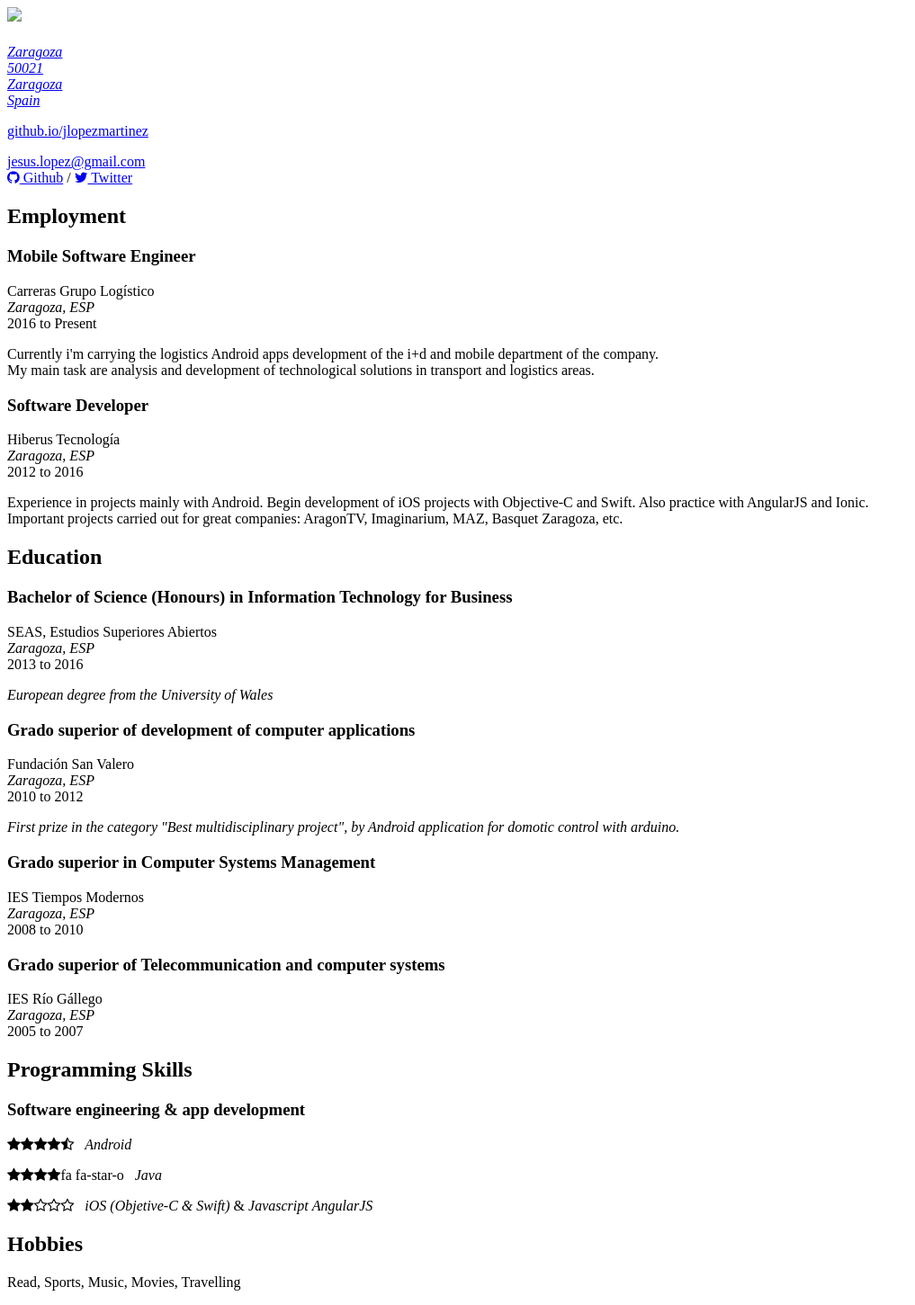
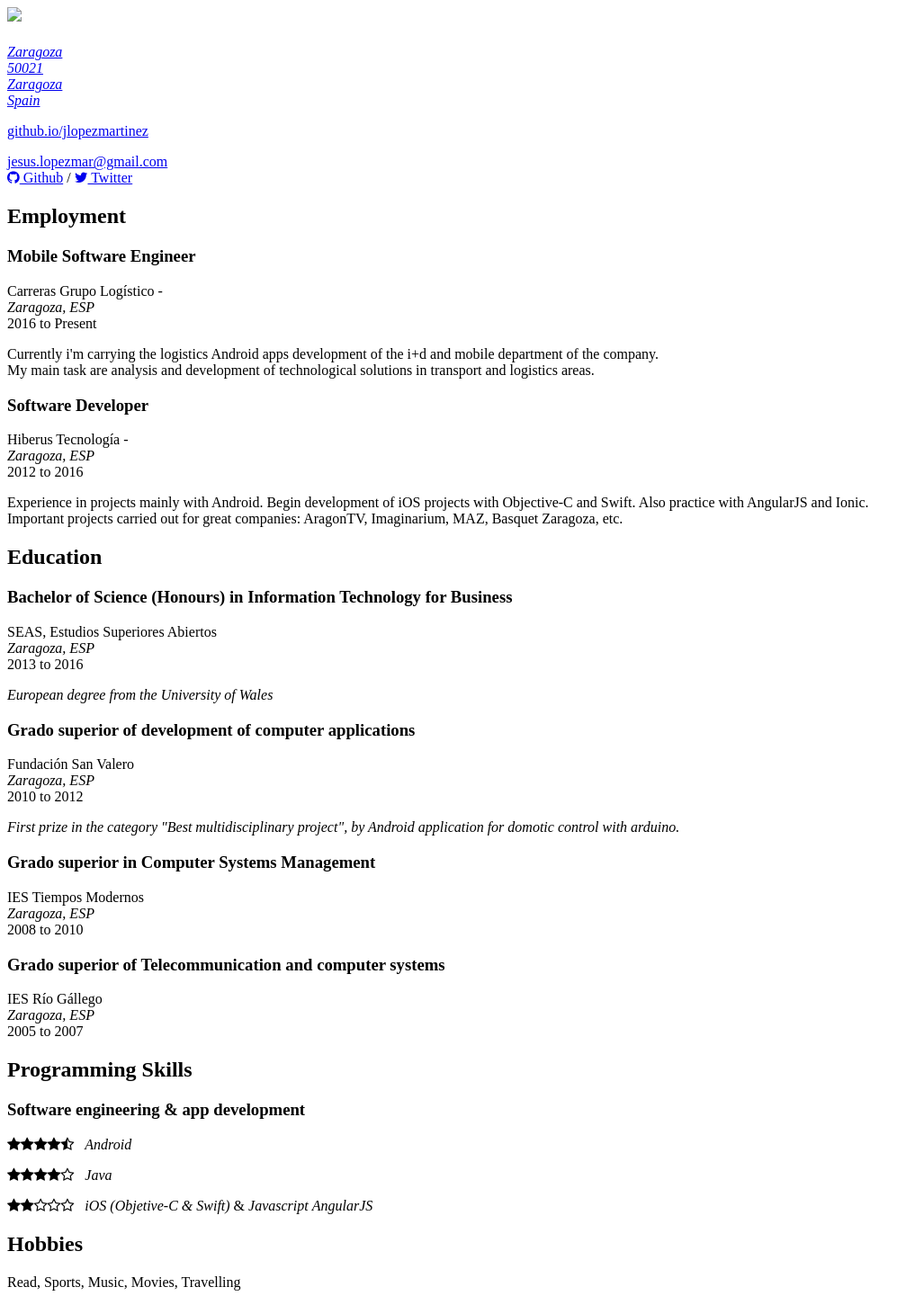
Before and after one commit to jlopezmartinez/jlopez.github.io, a Jekyll site: the page built from resume.html, in a window 1280 px wide. Shown: the whole page at 90% size, without its empty margins (0-1017 px from the left). Built offline with Jekyll 4.4.1, drawn with Linux system fonts in a browser that asks for light colours; nearby versions of some CDN libraries.

Commit message:
Modify data

```diff
--- a/_config.yml
+++ b/_config.yml
@@ -22,7 +22,6 @@
 twitter: jlopez_rz
 linkedin: jesuslopezmartinez
 stackoverflow: users/1484779/jlopez
-email: jesus.lopez@gmail.com
 email_full: mailto:youremail@me.com
 website: github.io/jlopezmartinez
 website_full: https://jlopezmartinez.github.io
--- a/_includes/employment.html
+++ b/_includes/employment.html
@@ -3,7 +3,7 @@
     <article>
         <header>
             <h1>Mobile Software Engineer</h1>
-            <span><corp>Carreras Grupo Logístico</corp><address>Zaragoza, ESP</address><time>2016 to Present</time></span>
+            <span><corp>Carreras Grupo Logístico - </corp><address>Zaragoza, ESP</address><time>2016 to Present</time></span>
         </header>
         <p>Currently i'm carrying the logistics Android apps development of the i+d and mobile department of the company.
         <br>My main task are analysis and development of technological solutions in transport and logistics areas. </p>
@@ -11,7 +11,7 @@
     <article>
         <header>
             <h1>Software Developer</h1>
-            <span><corp>Hiberus Tecnología</corp><address>Zaragoza, ESP</address><time>2012 to 2016</time></span>
+            <span><corp>Hiberus Tecnología  - </corp><address>Zaragoza, ESP</address><time>2012 to 2016</time></span>
         </header>
         <p>Experience in projects mainly with Android. Begin development of iOS projects with Objective-C and Swift. Also practice with AngularJS and Ionic.
         <br>Important projects carried out for great companies: AragonTV, Imaginarium, MAZ, Basquet Zaragoza, etc.
--- a/_includes/skills.html
+++ b/_includes/skills.html
@@ -8,7 +8,7 @@
             <i class="fa fa-star"></i><i class="fa fa-star"></i><i class="fa fa-star"></i><i class="fa fa-star"></i><i class="fa fa-star-half-o"></i>
             &nbsp;&nbsp;<em>Android</em>
         <p>
-            <i class="fa fa-star"></i><i class="fa fa-star"></i><i class="fa fa-star"></i><i class="fa fa-star"></i>fa fa-star-o
+            <i class="fa fa-star"></i><i class="fa fa-star"></i><i class="fa fa-star"></i><i class="fa fa-star"></i><i class="fa fa-star-o"></i>
             &nbsp;&nbsp;<em>Java</em>
         </p>
         <p>
```
